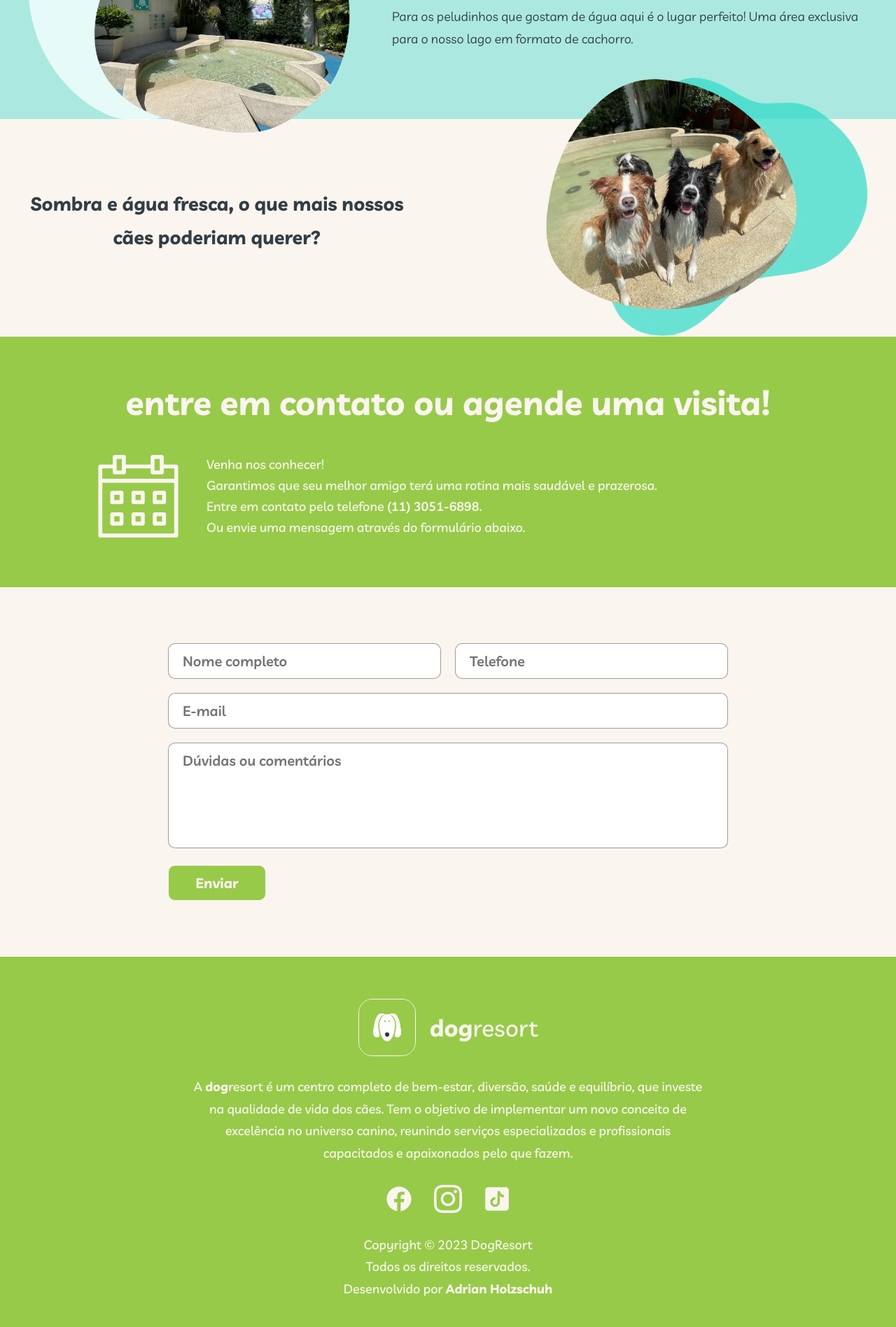
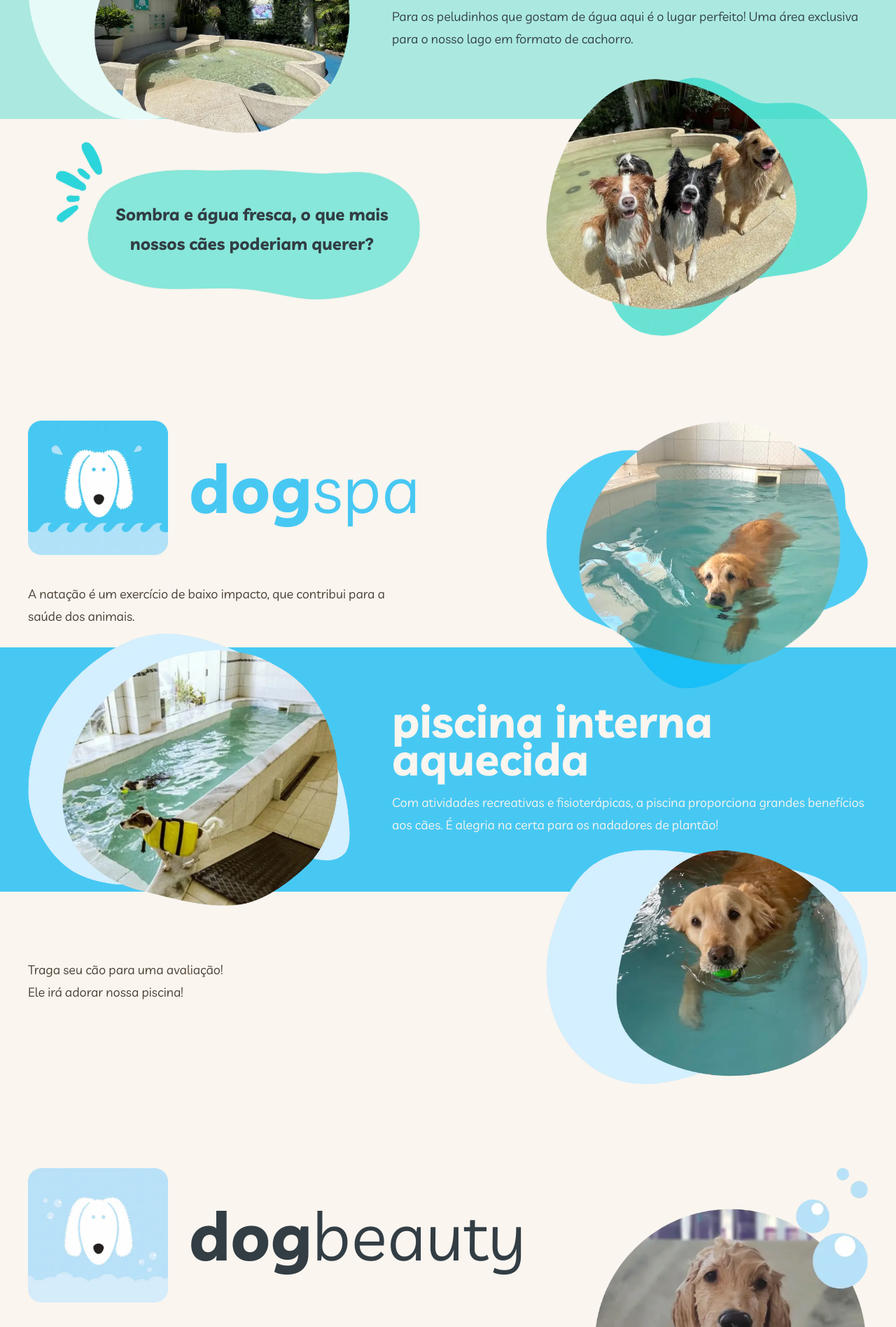
Before and after one commit to adrianholz/DogResort, a PHP site: page /estrutura.html in a window 1280 px wide. Shown: the part 3267-5163 px from the top of the page at 70% size. Run offline with PHP 8.4, Linux system fonts and the light colour scheme.

Commit message:
Facilities

```diff
--- a/css/facilities.css
+++ b/css/facilities.css
@@ -98,6 +98,10 @@
   padding: 0 20px 0 20px;
   display: grid;
   grid-template-columns: 1fr 1fr;
+}
+
+.facility-outer {
+  padding: 0 20px;
 }
 
 .facility-logo {
@@ -207,6 +211,70 @@
   text-align: center;
   font-weight: 700;
   color: var(--b2);
+  position: relative;
+}
+
+.dogfun .facility-2 > div img {
+  max-width: 520px;
+  margin-top: 40px;
+}
+
+.dogfun .facility-2 p {
+  position: absolute;
+  font-size: 1em;
+  max-width: 400px;
+  top: 135px;
+  left: 140px;
+}
+
+.dogfun {
+  padding-bottom: 240px;
+}
+
+.dogspa h2 {
+  color: var(--d5);
+}
+
+.dogspa .facility-outer {
+  background-color: var(--d5);
+  color: var(--w1);
+  box-shadow: inset 0 20px var(--w1), inset 0 -20px var(--w1);
+}
+
+.dogspa .facility-outer p {
+  line-height: 32px;
+  font-size: 1.125em;
+}
+
+.dogbeauty h2,
+.dogbeauty h3 {
+  color: var(--b2);
+}
+
+.dogbeauty .facility-outer {
+  background-color: var(--d4);
+}
+
+.dogbeauty .facility-outer p {
+  font-size: 1.125em;
+  line-height: 28px;
+}
+
+.dogrelax h2 {
+  color: #f6a89a;
+}
+
+.dogrelax h3 {
+  color: var(--b1);
+}
+
+.dogrelax .facility-outer {
+  background-color: #ffccc3;
+}
+
+.dogrelax .facility-outer p {
+  font-size: 1.125em;
+  line-height: 28px;
 }
 
 @media (max-width: 1220px) {
@@ -255,6 +323,13 @@
   .facility-1,
   .facility-outer {
     margin-bottom: -60px;
+  }
+  .dogfun .facility-inner p {
+    top: 115px;
+    left: 130px;
+  }
+  .facility-outer > div {
+    grid-template-columns: 440px 1fr;
   }
 }
 
@@ -323,7 +398,29 @@
   .dogfun .facility-inner {
     margin-bottom: -80px;
   }
-  .dogfun .facility-outer p {
+
+  .dogfun .facility-2 p {
+    font-size: 0.75em;
+    top: 70px;
+    left: 85px;
+    max-width: 300px;
+  }
+
+  .dogfun {
+    padding-bottom: 200px;
+  }
+
+  .dogfun .facility-outer p,
+  .dogspa .facility-outer p,
+  .dogbeauty .facility-outer p,
+  .dogrelax .facility-outer p {
     font-size: 1em;
   }
 }
+
+@media (max-width: 445px) {
+  .dogfun .facility-2 p {
+    top: 60px;
+    left: 65px;
+  }
+}
--- a/estrutura.html
+++ b/estrutura.html
@@ -146,11 +146,11 @@
           </div>
           <p>Nosso lago de doguinho é um cantinho especial, que garante diversão e segurança para os nossos cães se refrescarem!</p>
         </div>
-        <img src="img/Estrutura 9.webp" alt="Estrutura Dogpark DogResort" class="facility-image-1">
+        <img src="img/Estrutura 9.webp" alt="Estrutura Dogfun DogResort" class="facility-image-1">
       </div>
       <div class="facility-outer">
         <div>
-          <img src="img/Estrutura 10.webp" alt="Estrutura Externa DogPark DogResort" class="facility-image-2">
+          <img src="img/Estrutura 10.webp" alt="Estrutura Externa Dogfun DogResort" class="facility-image-2">
           <div>
             <h3>Lago externo</h3>
             <p>
@@ -161,13 +161,99 @@
       </div>
       <div class="facility-inner facility-2">
         <div>
-          <p>Sombra e água fresca, o que mais nossos cães poderiam querer? </p>
+          <p>Sombra e água fresca, o que mais nossos cães poderiam querer?</p>
+          <img src="img/Dogfun.webp" alt="Decorador Azul">
         </div>
-        <img src="img/Estrutura 11.webp" alt="Brinquedo Creche Cachorros DogResort" class="facility-image-1">
+        <img src="img/Estrutura 11.webp" alt="Cachorros Dogfun DogResort" class="facility-image-1">
       </div>
     </div>
   </section>
 
+  <section class="facility dogspa">
+    <div>
+      <div class="facility-inner facility-1">
+        <div>
+          <div class="facility-logo">
+            <img src="img/Piscina Logo.webp" alt="Dogspa Logo">
+            <h2><strong>Dog</strong>spa</h2>
+          </div>
+          <p>A natação é um exercício de baixo impacto, que contribui para a saúde dos animais.</p>
+        </div>
+        <img src="img/Estrutura 12.webp" alt="Estrutura Dogspa DogResort" class="facility-image-1">
+      </div>
+      <div class="facility-outer">
+        <div>
+          <img src="img/Estrutura 13.webp" alt="Banho Cachorros DogResort" class="facility-image-2">
+          <div>
+            <h3>Piscina interna aquecida</h3>
+            <p>Com atividades recreativas e fisioterápicas, a piscina proporciona grandes benefícios aos cães. É alegria na certa para os nadadores de plantão!</p>
+          </div>
+        </div>
+      </div>
+      <div class="facility-inner facility-2">
+        <p>Traga seu cão para uma avaliação! <br>Ele irá adorar nossa piscina! </p>
+        <img src="img/Estrutura 14.webp" alt="Banho Cachorro" class="facility-image-1">
+      </div>
+    </div>
+  </section>
+
+  <section class="facility dogbeauty">
+    <div>
+      <div class="facility-inner facility-1">
+        <div>
+          <div class="facility-logo">
+            <img src="img/Banho Logo.webp" alt="Dogpark Logo">
+            <h2><strong>Dog</strong>beauty</h2>
+          </div>
+          <p>O nosso banho e tosa é exclusivo para os clientes da <strong>dog</strong>resort, visando o bem-estar de nossos cães.</p>
+        </div>
+        <img src="img/Estrutura 15.webp" alt="Banho Cachorro DogResort" class="facility-image-1">
+      </div>
+      <div class="facility-outer">
+        <div>
+          <img src="img/Estrutura 16.webp" alt="Tosa Cães DogResort" class="facility-image-2">
+          <div>
+            <h3>Banho e tosa</h3>
+            <p>
+              Seu cão limpinho e cheiroso após um dia cheio de atividades!
+            </p>
+          </div>
+        </div>
+      </div>
+      <div class="facility-inner facility-2">
+        <p>Proporcionamos laços entre a matilha e os nossos banhistas, favorecendo a familiarização de uns aos outros.</p>
+        <img src="img/Estrutura 18.webp" alt="Dogbeauty DogResort" class="facility-image-1">
+      </div>
+    </div>
+  </section>
+
+  <section class="facility dogrelax">
+    <div>
+      <div class="facility-inner facility-1">
+        <div>
+          <div class="facility-logo">
+            <img src="img/Hospedagem Logo.webp" alt="Dogrelax Logo">
+            <h2><strong>Dog</strong>relax</h2>
+          </div>
+          <p>Nossa sala de descanso é toda almofadada, com pufes e camas da Buddy Toys espalhadas por todo o ambiente.</p>
+        </div>
+        <img src="img/Estrutura 20.webp" alt="Estrutura Dogpark DogResort" class="facility-image-1">
+      </div>
+      <div class="facility-outer">
+        <div>
+          <img src="img/Estrutura 21.webp" alt="Estrutura Externa DogPark DogResort" class="facility-image-2">
+          <div>
+            <h3>Sala de descanso</h3>
+            <p>Além de muito conforto, a sala de descanso é um ambiente climatizado e possui cromoterapia para auxiliar no relaxamento dos cães.</p>
+          </div>
+        </div>
+      </div>
+      <div class="facility-inner facility-2">
+        <p>A sala de descanso também é utilizada durante a noite em nossas hospedagens.</p>
+        <img src="img/Estrutura 22.webp" alt="Brinquedo Creche Cachorros DogResort" class="facility-image-1">
+      </div>
+    </div>
+  </section>
 
 
   <section class="contact" id="contact">
```
Also changed, not shown: img/Dogfun.webp (added), img/Estrutura 22.webp.
